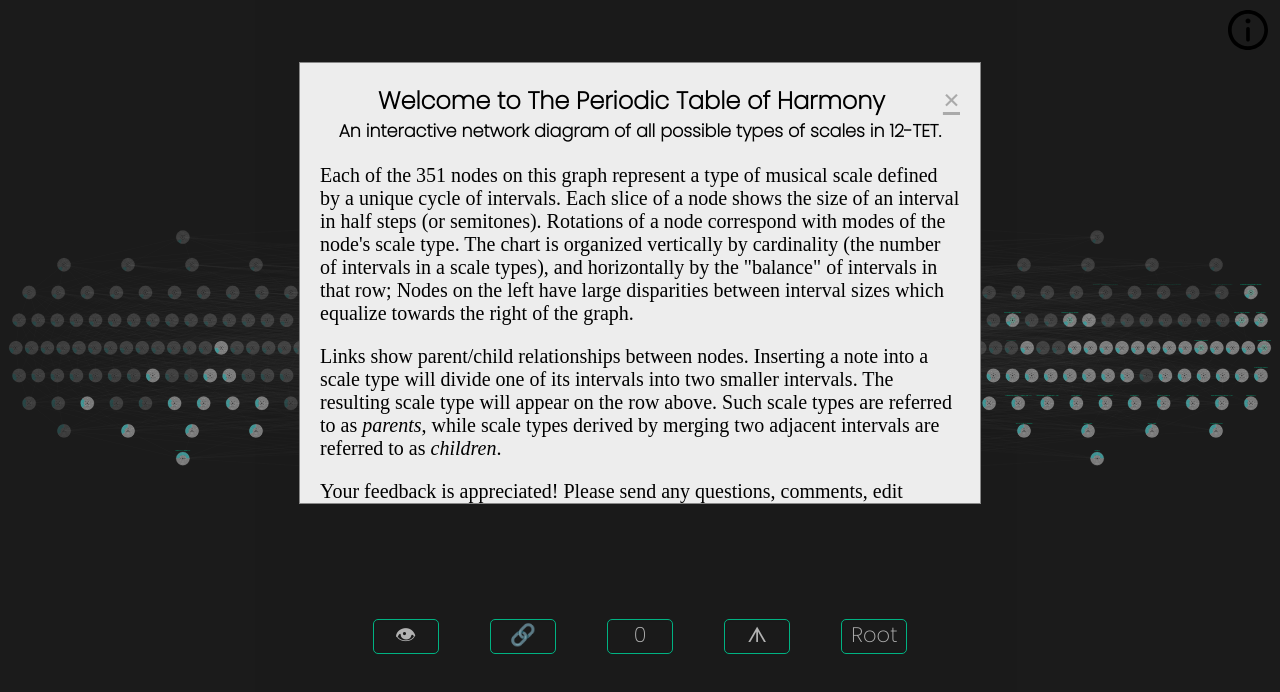
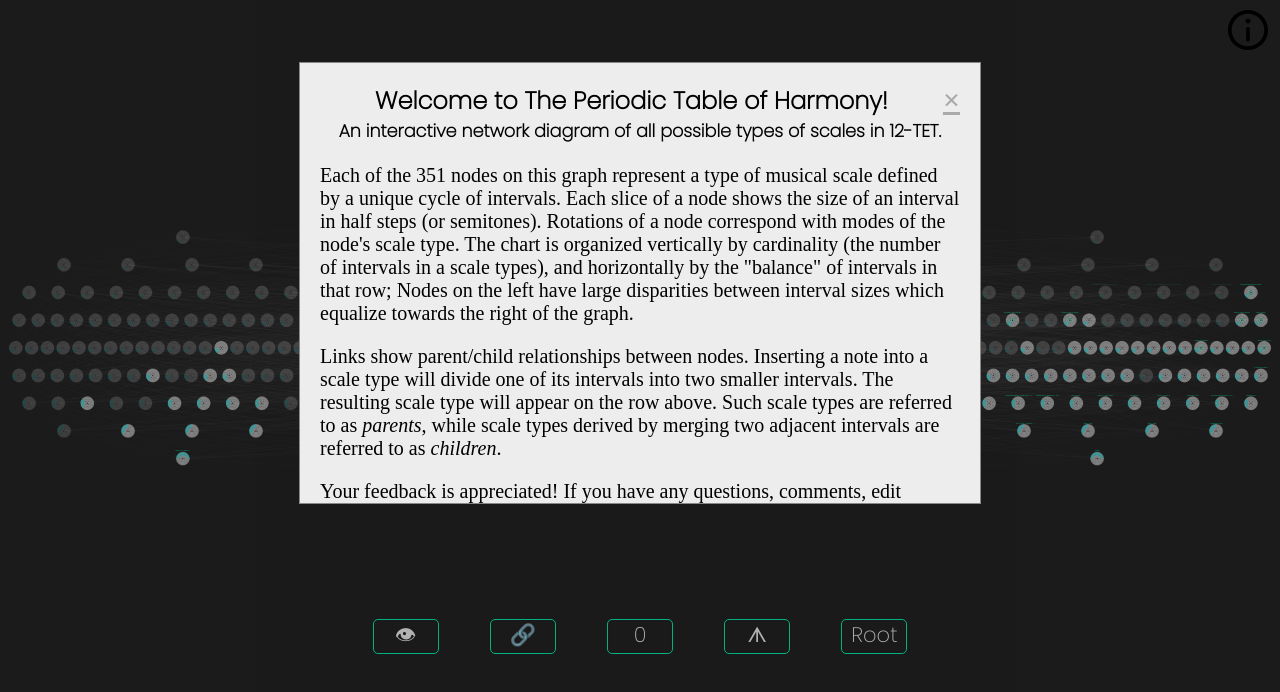
Before and after one commit to keysmusician/periodic_table_of_harmony, a plain HTML site: page index.html in a window 1280 px wide. Shown: the part 66-758 px from the top of the page. Drawn offline with nearby package versions, Linux system fonts and the light colour scheme.

Commit message:
Update modal message

```diff
--- a/index.html
+++ b/index.html
@@ -64,7 +64,7 @@
                     </span>
 
 
-                    <h1>Welcome to The Periodic Table of Harmony </h1>
+                    <h1>Welcome to The Periodic Table of Harmony!</h1>
 
                     <h2>An interactive network diagram of all possible types of scales in 12-TET.</h2>
 
@@ -87,7 +87,7 @@
                 -->
 
                     <p>
-                        Your feedback is appreciated! Please send any questions, comments, edit suggestions, bug reports, feature requests, etc. to: PeriodicTableOfHarmony@gmail.com
+                        Your feedback is appreciated! If you have any questions, comments, edit suggestions, bug reports, feature requests, etc., please post an issue here: <a href="https://github.com/keysmusician/Periodic-Table-of-Harmony/issues">https://github.com/keysmusician/Periodic-Table-of-Harmony/issues</a>
                     </p>
                 </div>
             </div>
```
